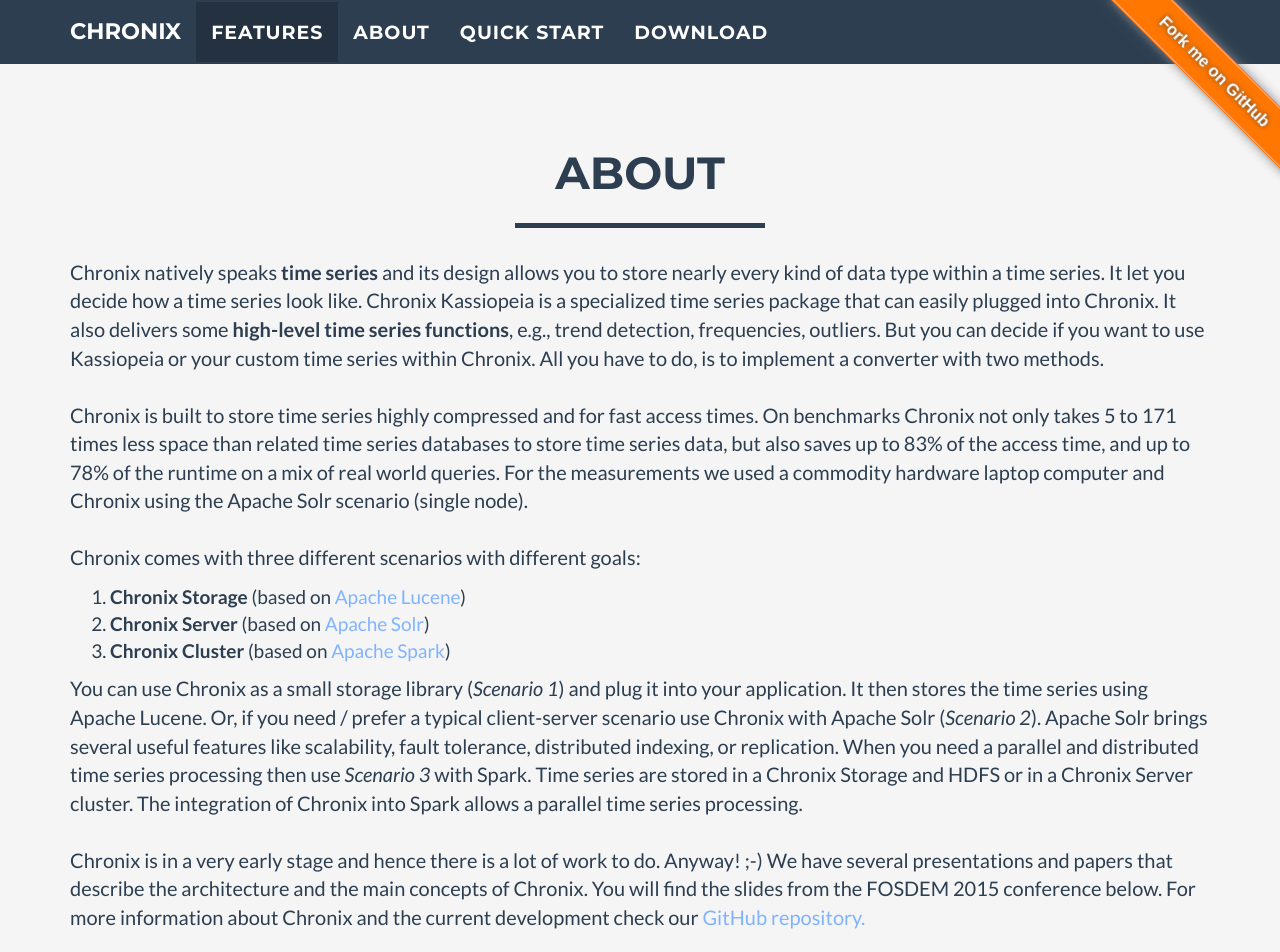
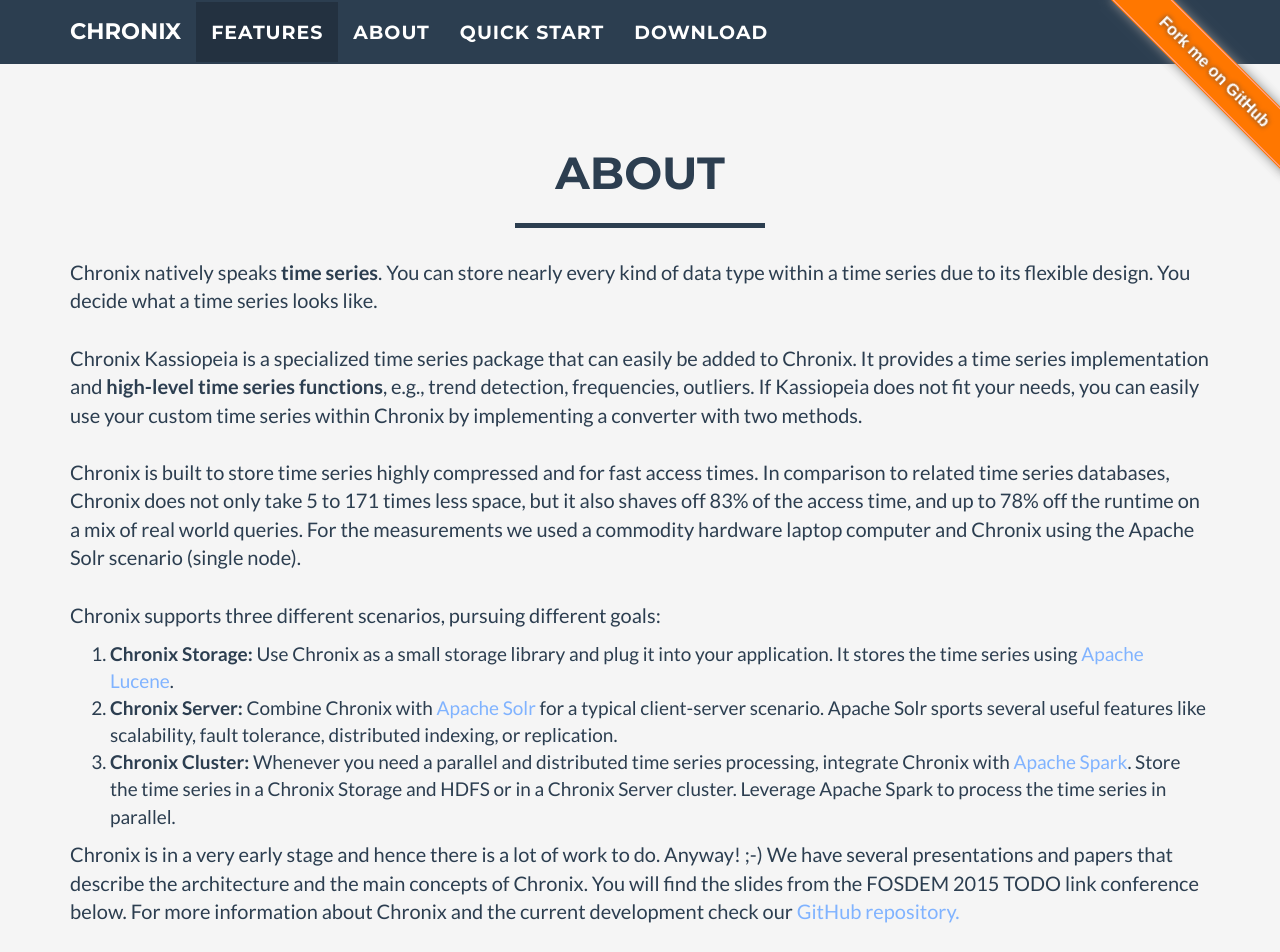
Before and after one commit to ChronixDB/chronixDB.github.io, a Jekyll site: the page built from index.html, in a window 1280 px wide and 1400 px high, scrolled down 1131 px. Shown: the top 952 px of the window. Built offline with Jekyll 4.4.1, drawn with Linux system fonts in a browser that asks for light colours; grey boxes are pictures that could not be loaded.

Commit message:
Update of documentation

```diff
--- a/_includes/documentation.html
+++ b/_includes/documentation.html
@@ -11,50 +11,46 @@
         <div class="row">
             <div class="col-lg-12">
                 <p>
-                    Chronix natively speaks <b>time series</b> and its design allows you to store nearly every kind of
-                    data type within a time series. It let you decide how a time series look like.
-                    Chronix Kassiopeia is a specialized time series package that can easily plugged into Chronix.
-                    It also delivers some <b>high-level time series functions</b>, e.g., trend
-                    detection, frequencies, outliers. But you can decide if you want to use Kassiopeia or your custom
-                    time series within Chronix. All you have to do, is to implement a converter with two methods.
+                    Chronix natively speaks <b>time series</b>. You can store nearly every kind of
+                    data type within a time series due to its flexible design. You decide what a time series looks like.
+
+                    <br><br>
+
+                    Chronix Kassiopeia is a specialized time series package that can easily be added to Chronix.
+                    It provides a time series implementation and <b>high-level time series functions</b>, e.g., trend
+                    detection, frequencies, outliers. If Kassiopeia does not fit your needs, you can easily use your custom
+                    time series within Chronix by implementing a converter with two methods.
 
                     <br><br>
 
                     Chronix is built to store time series highly compressed and for fast access times.
-                    On benchmarks Chronix not only takes 5 to 171 times less space than related time series databases
-                    to store time series data, but also saves up
-                    to 83&#37; of the
-                    access time, and up to 78&#37;
-                    of the runtime on a mix of real world queries.
+                    In comparison to related time series databases, Chronix does not only take 5 to 171 times less space,
+                    but it also shaves off 83&#37; of the access time, and up to 78&#37;
+                    off the runtime on a mix of real world queries.
                     For the measurements we used a commodity hardware laptop computer and Chronix using the Apache Solr
                     scenario (single node).
 
                     <br><br>
 
-                    Chronix comes with three different scenarios with different goals:
+                    Chronix supports three different scenarios, pursuing different goals:
                 </p>
                 <ol>
-                    <li><b>Chronix Storage</b> (based on <a href="https://lucene.apache.org/core/">Apache Lucene</a>)</li>
-                    <li><b>Chronix Server</b> (based on <a href="https://lucene.apache.org/solr/">Apache Solr</a>)</li>
-                    <li><b>Chronix Cluster</b> (based on <a href="http://spark.apache.org/">Apache Spark</a>)</li>
+                    <li><b>Chronix Storage:</b> Use Chronix as a small storage library and plug it into your
+                        application. It stores the time series using <a href="https://lucene.apache.org/core/">Apache Lucene</a>.
+                    </li>
+                    <li><b>Chronix Server:</b> Combine Chronix with <a href="https://lucene.apache.org/solr/">Apache Solr</a> for a typical client-server scenario.
+                        Apache Solr sports several useful features like scalability, fault tolerance, distributed indexing, or replication.
+                    </li>
+                    <li><b>Chronix Cluster:</b> Whenever you need a parallel and distributed time series processing,
+                    integrate Chronix with <a href="http://spark.apache.org/">Apache Spark</a>. Store the time series in a Chronix Storage and HDFS or in a Chronix Server cluster.
+                    Leverage Apache Spark to process the time series in parallel.
+                    </li>
                 </ol>
                 <p>
-                    You can use Chronix as a small storage library (<i>Scenario 1</i>) and plug it into your
-                    application. It then stores the time series using Apache Lucene.
-                    Or, if you need / prefer a typical client-server scenario use Chronix with Apache Solr (<i>Scenario
-                    2</i>). Apache Solr brings several useful features like scalability, fault tolerance, distributed
-                    indexing, or replication.
-                    When you need a parallel and distributed time series processing then use <i>Scenario 3</i> with
-                    Spark.
-                    Time series are stored in a Chronix Storage and HDFS or in a Chronix Server cluster.
-                    The integration of Chronix into Spark allows a parallel time series processing.
-
-                    <br><br>
-
                     Chronix is in a very early stage and hence there is a lot of work to do. Anyway! ;-)
                     We have several presentations and papers that describe the architecture and the main concepts of
                     Chronix.
-                    You will find the slides from the FOSDEM 2015 conference below. For more information about Chronix
+                    You will find the slides from the FOSDEM 2015 TODO link conference below. For more information about Chronix
                     and the current
                     development
                     check our <a href="https://github.com/ChronixDB">GitHub repository.</a>
```
